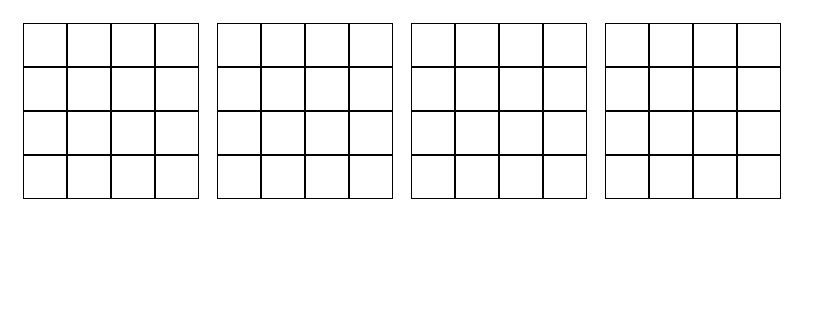
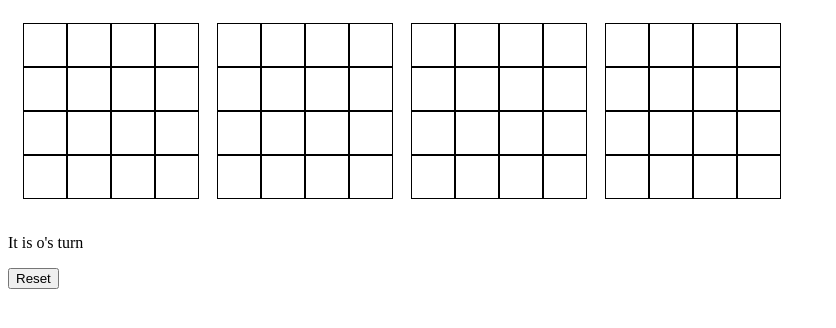
Before and after one commit to T0RNATO/tictactoe, a plain HTML site: page index.html in a window 1280 px wide. Shown: the whole page, without its empty margins (0-836 px from the left). Drawn offline with Linux system fonts and the light colour scheme.

Commit message:
Update index.html

```diff
--- a/index.html
+++ b/index.html
@@ -104,3 +104,5 @@
     <td><div onclick="clicked(this)"></div></td>
   </tr>
 </table>
+<p id="t">It is o's turn</p>
+<button onclick="resetall()">Reset</button>
```
